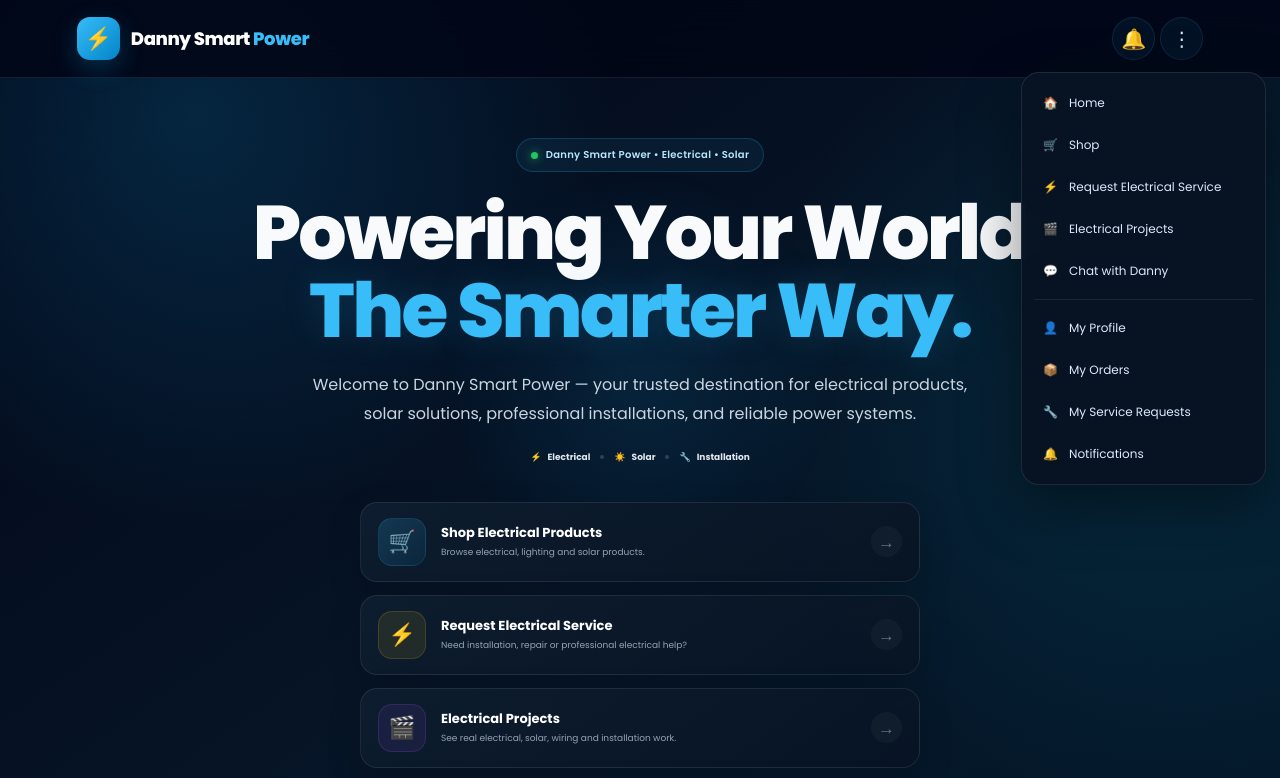
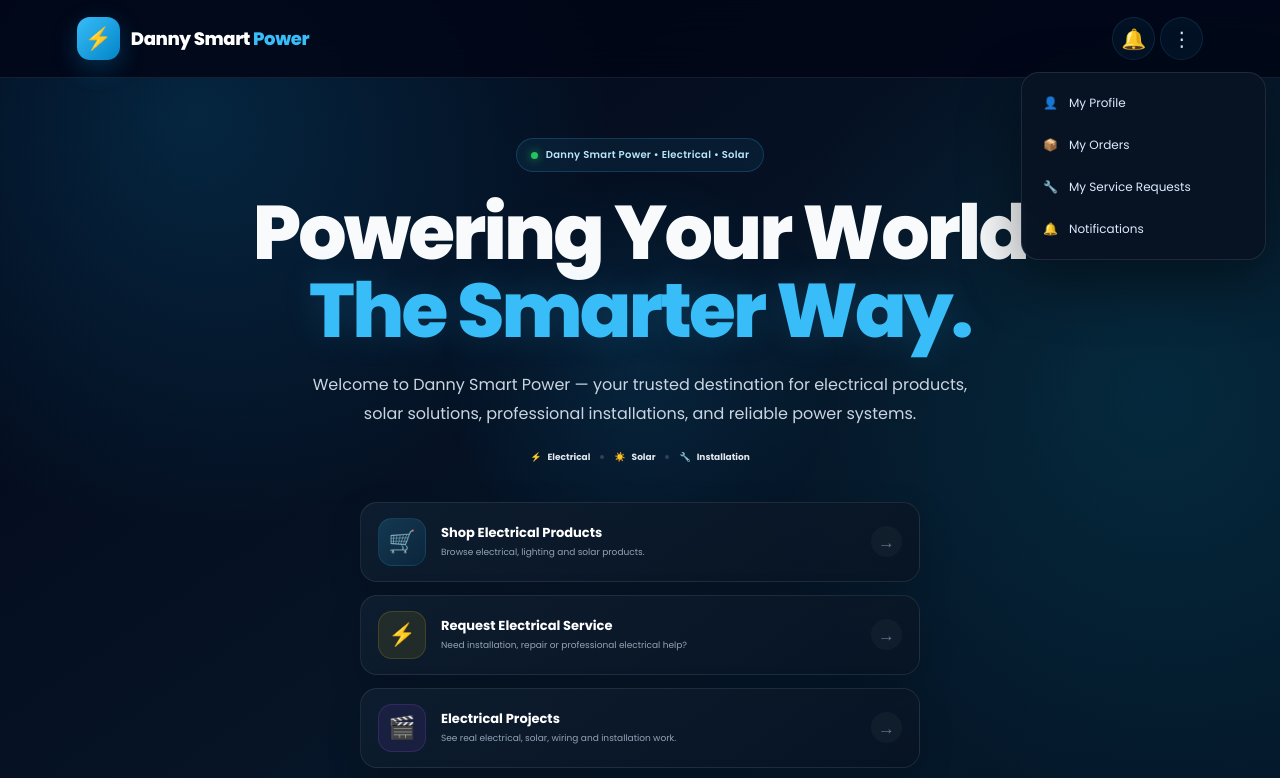
Before and after one commit to DannyPowerSmart/Danny-Smart-Power, a plain HTML site: page home.html in a window 1280 px wide. Both pictures are taken after a click on the button "Open menu". Shown: the top 778 px of the page. Drawn offline with Linux system fonts and the light colour scheme.

Commit message:
Refactor menu links in home.html

```diff
--- a/home.html
+++ b/home.html
@@ -1431,42 +1431,7 @@ footer strong{
   class="menu"
   id="menu">
 
-
-  <a href="home.html">
-    🏠
-    <span>Home</span>
-  </a>
-
-
-  <a href="shop.html">
-    🛒
-    <span>Shop</span>
-  </a>
-
-
-  <a href="request-service.html">
-    ⚡
-    <span>Request Electrical Service</span>
-  </a>
-
-
-  <a href="service-project.html">
-    🎬
-    <span>Electrical Projects</span>
-  </a>
-
-
-  <a href="chat.html">
-    💬
-    <span>Chat with Danny</span>
-  </a>
-
-
-  <div class="menu-divider"></div>
-
-
-  <a href="profile.html">
-    👤
+  <a href="profile.html">    👤
     <span>My Profile</span>
   </a>
 
```
